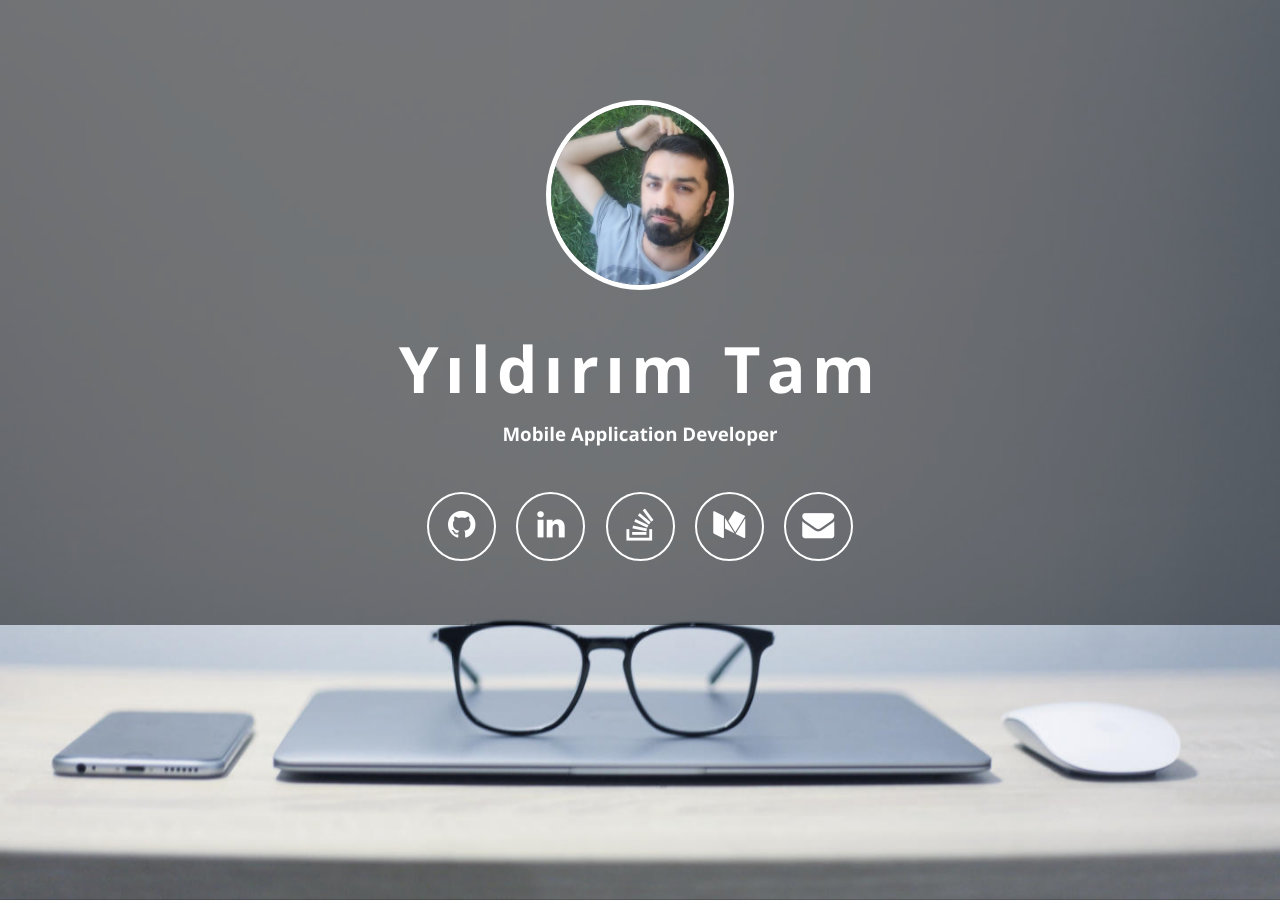
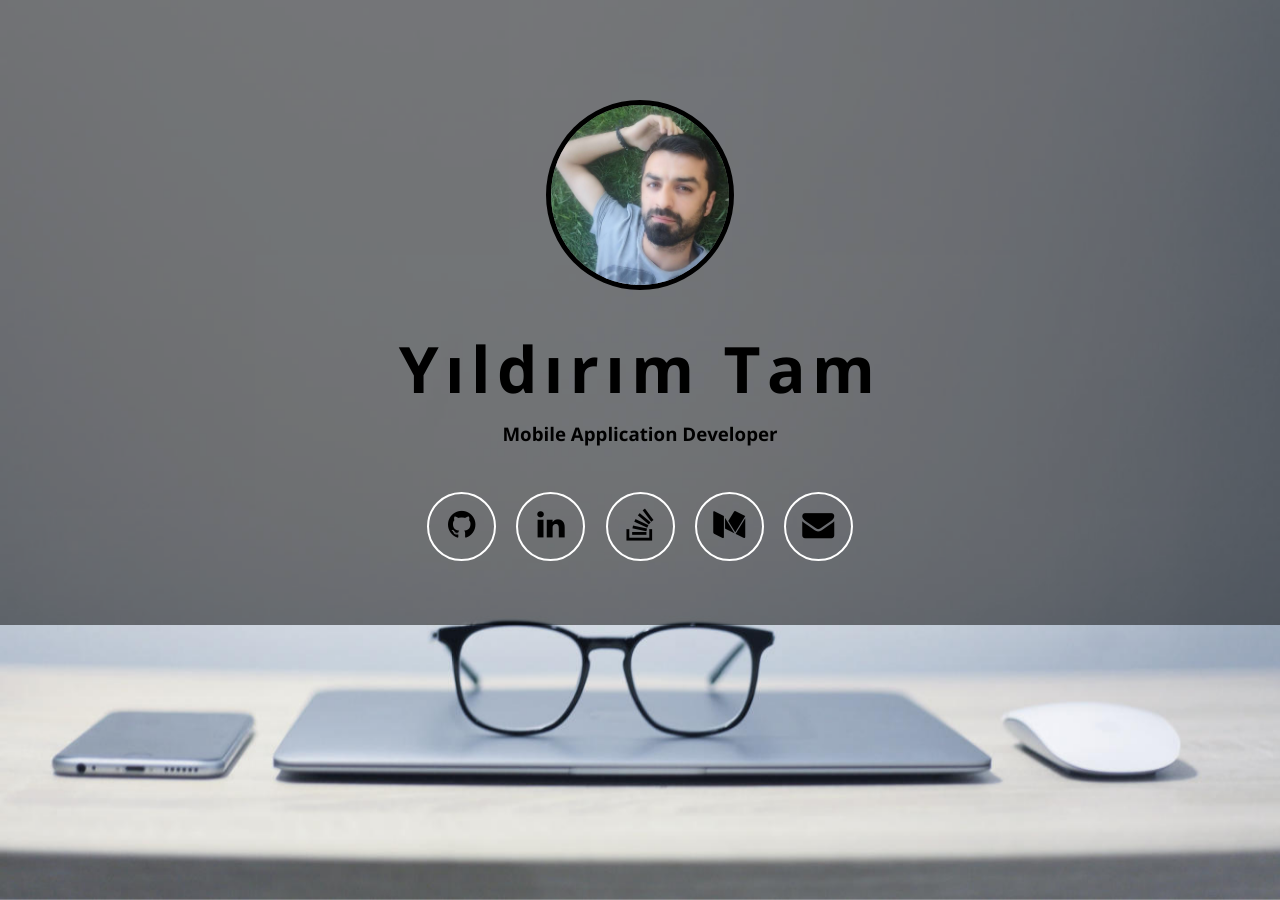
Before and after one commit to ytam/ytam.github.io, a Jekyll site: the page built from index.html, in a window 1280 px wide. Built offline with Jekyll 4.4.1, drawn with Linux system fonts in a browser that asks for light colours; nearby versions of some CDN libraries.

Commit message:
Son tasarım

```diff
--- a/css/front.css
+++ b/css/front.css
@@ -1,6 +1,6 @@
 body {
     font-family: 'Open Sans',Helvetica,Arial,sans-serif;
-    background-color: rgba(0, 0, 0, 0.9);
+    background-color: transparent;
     position: absolute;
     top: 0;
     bottom: 0;
@@ -21,11 +21,11 @@ body {
 #avatar {
     height: 180px;
     border-radius: 100%;
-    border: 5px solid white;
+    border: 5px solid black;
     margin-bottom: 40px;
 }
 h1 {
-    color: white;
+    color: black;
     font-weight: bold;
     letter-spacing: 0.1em;
     font-size: 4em;
@@ -33,7 +33,7 @@ h1 {
     margin: -10px 0;
 }
 h3 {
-    color: white;
+    color: black;
     padding-bottom: 20px;
     font-weight: thin;
 }
@@ -50,7 +50,7 @@ ul {
 li {
     border-radius: 100%;
     border: 2px solid white;
-    color: white;
+    color: black;
     margin: 8px;
     display: inline-block;
     list-style: none;
@@ -58,7 +58,7 @@ li {
     height: 65px;
 }
 li:hover {
-    color: white;
+    color: black;
     text-decoration: none;
     -webkit-transition: 500ms;
     -moz-transition: 500ms;
@@ -67,7 +67,7 @@ li:hover {
     background-color: rgba(0, 0, 0, 0.5);
 }
 a {
-    color: white;
+    color: black;
     padding: 15px;
     text-decoration: none;
 }
@@ -82,7 +82,7 @@ ul {
 li {
     border-radius: 0%;
     border: none;
-    color: white;
+    color: black;
     margin: 8px;
     display: block;
     list-style: none;
@@ -99,7 +99,7 @@ a {
     text-align: justify;
     border: 2px solid white;
     border-radius: 5px;
-    color: white;
+    color: black;
     padding: 15px;
     padding-left: 30px;
     width: 70%;
@@ -109,12 +109,12 @@ a:hover {
     -moz-transition: 500ms;
     transition: 500ms;
     background-color: rgba(0, 0, 0, 0.5);
-    color: white;
+    color: black;
     text-decoration: none;
 }
 .description {
     display: inline-block;
-    color: white;
+    color: black;
     font-family: Arial;
     margin-left: 40px;
 }
```
Also changed, not shown: 1 other file.
